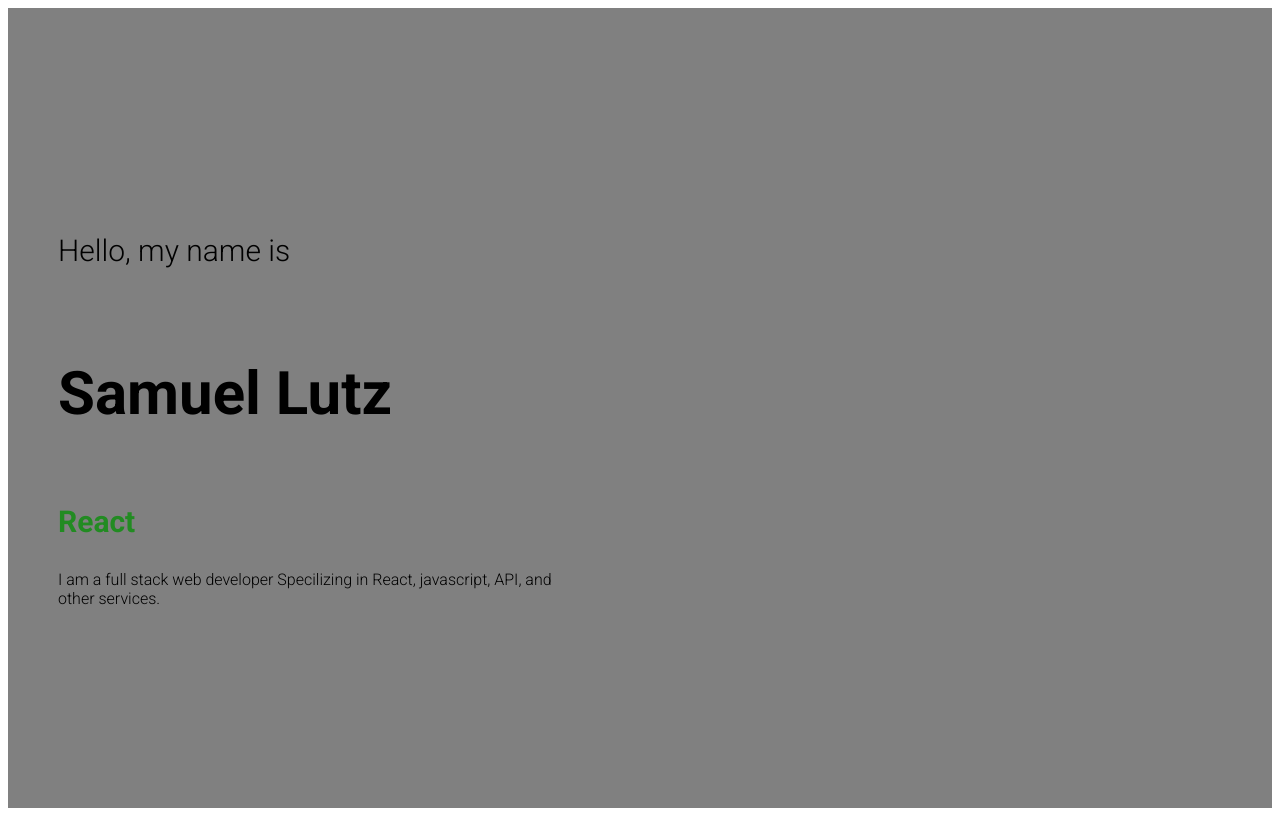
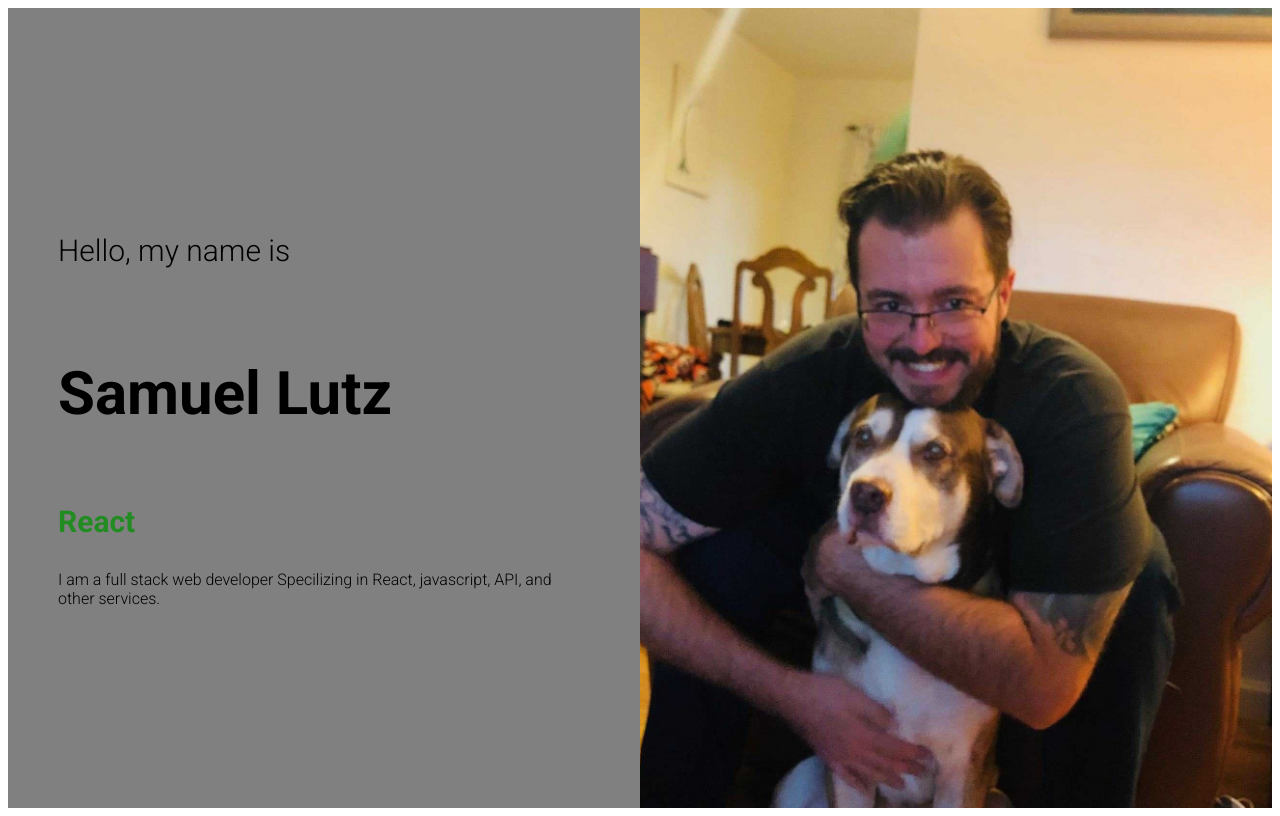
Before and after one commit to samuellutz/React-Portfolio, a React (Create React App) app in the folder my-app/: page / in a window 1280 px wide. Built offline with nearby package versions, Linux system fonts and the light colour scheme; the HTML template or start-up script is replaced by a standard one; a web font is replaced by a local one.

Commit message:
getting photos fitting

```diff
--- a/my-app/src/components/intro/intro.css
+++ b/my-app/src/components/intro/intro.css
@@ -50,3 +50,8 @@
     display: flex;
     align-items: center;
 }
+.i-img{
+    width: 100%;
+    height: 100%;
+    object-fit: cover;
+}
--- a/my-app/src/components/intro/intro.jsx
+++ b/my-app/src/components/intro/intro.jsx
@@ -1,4 +1,5 @@
 import "./intro.css";
+import me from "../../img/me.png";
 
 const Intro = () => {
     return(
@@ -21,7 +22,8 @@ const Intro = () => {
               </div>
            </div>
            <div className="i-right">
-             <img src="" alt="" className="i-img" />
+               <div className="i-bg"></div>
+             <img src={me} alt="" className="i-img" />
            </div>
         </div>
     )}
```
Also changed, not shown: my-app/src/img/me.png (added).
